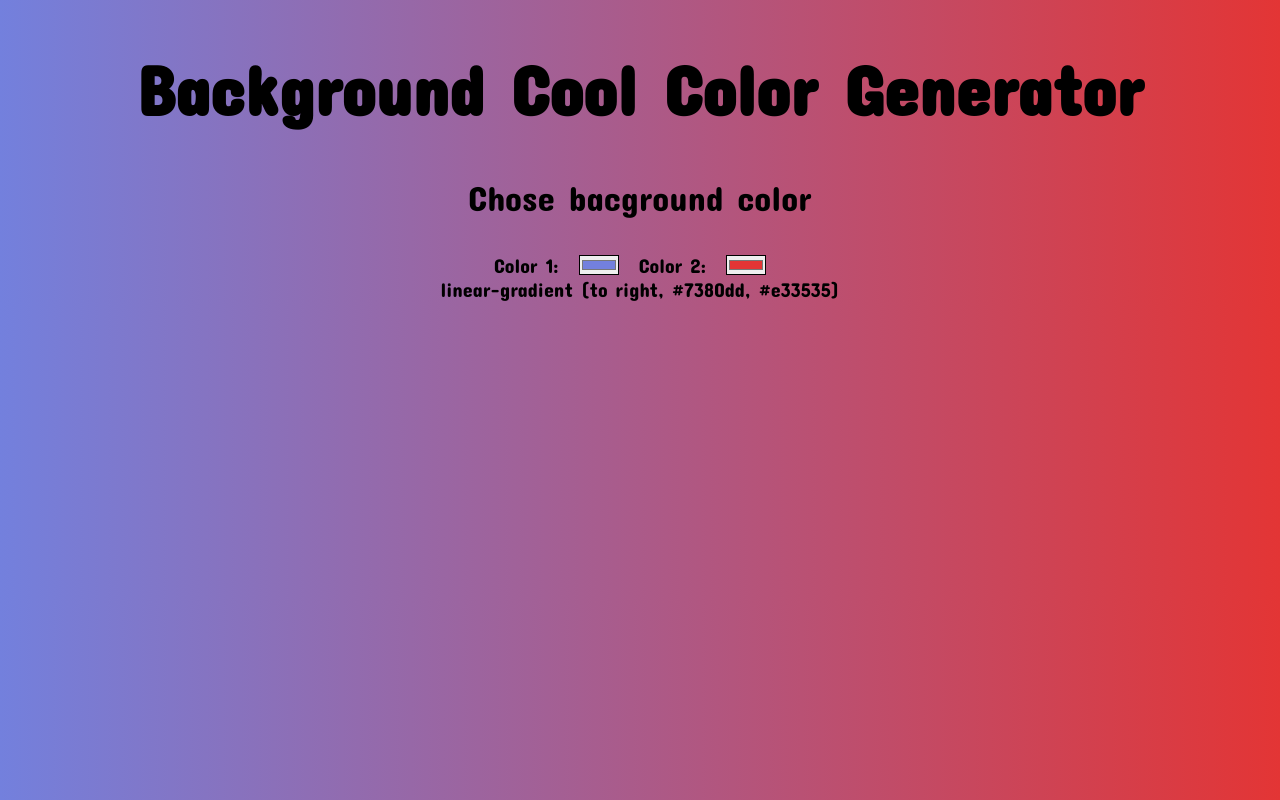
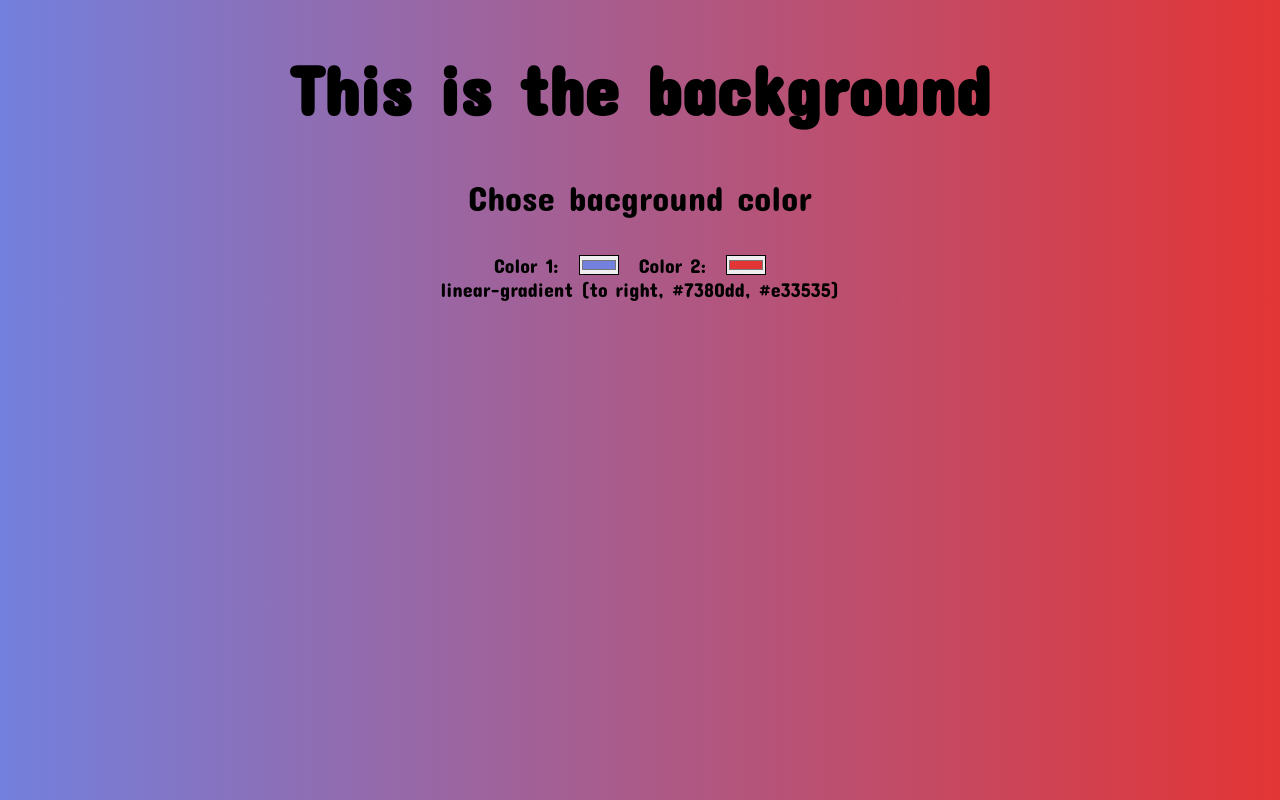
Before and after one commit to Regnar110/background-generator, a plain HTML site: page index.html in a window 1280 px wide. Drawn offline with Linux system fonts and the light colour scheme.

Commit message:
changing text

```diff
--- a/index.html
+++ b/index.html
@@ -11,7 +11,7 @@
     </head>
     <body>
         <div class="header">
-            <h1>Background Cool Color Generator</h1>
+            <h1>This is the background</h1>
             <p>Chose bacground color</p>
         </div>
         <div class="colors">
```
